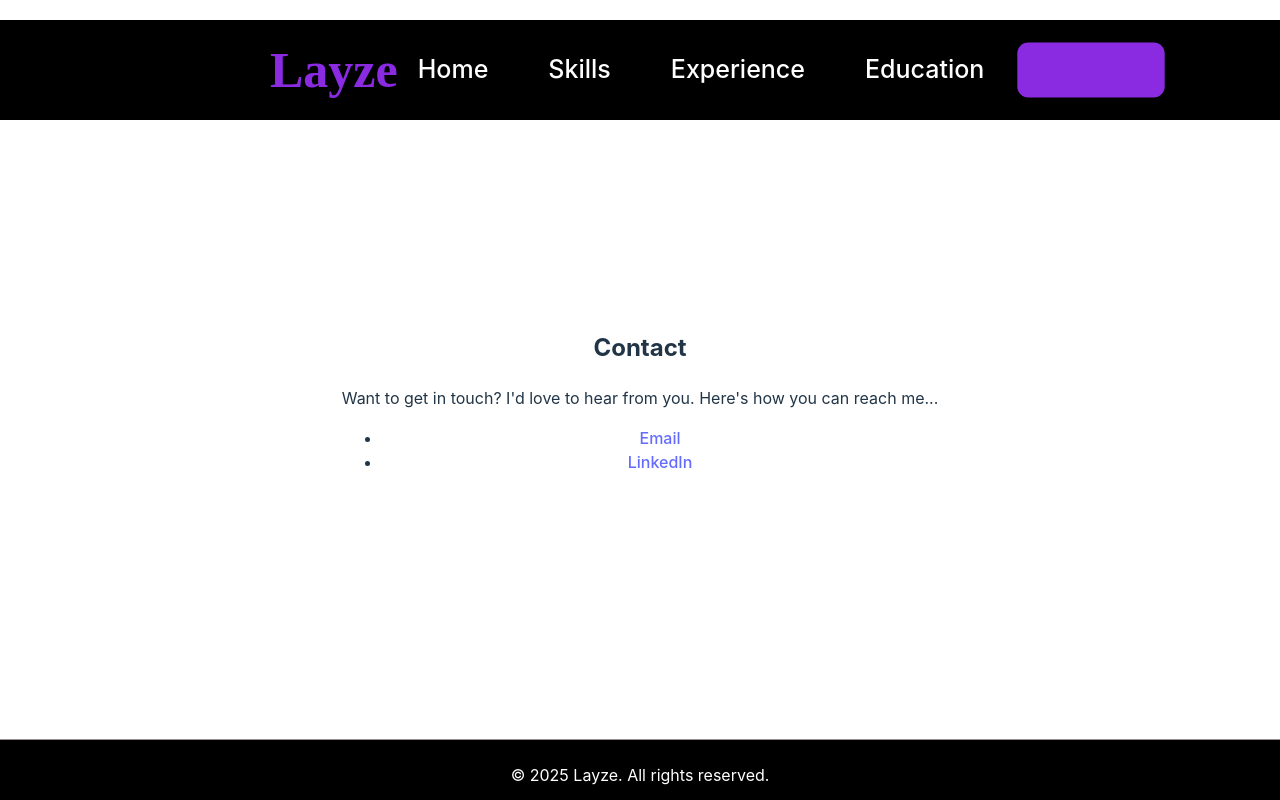
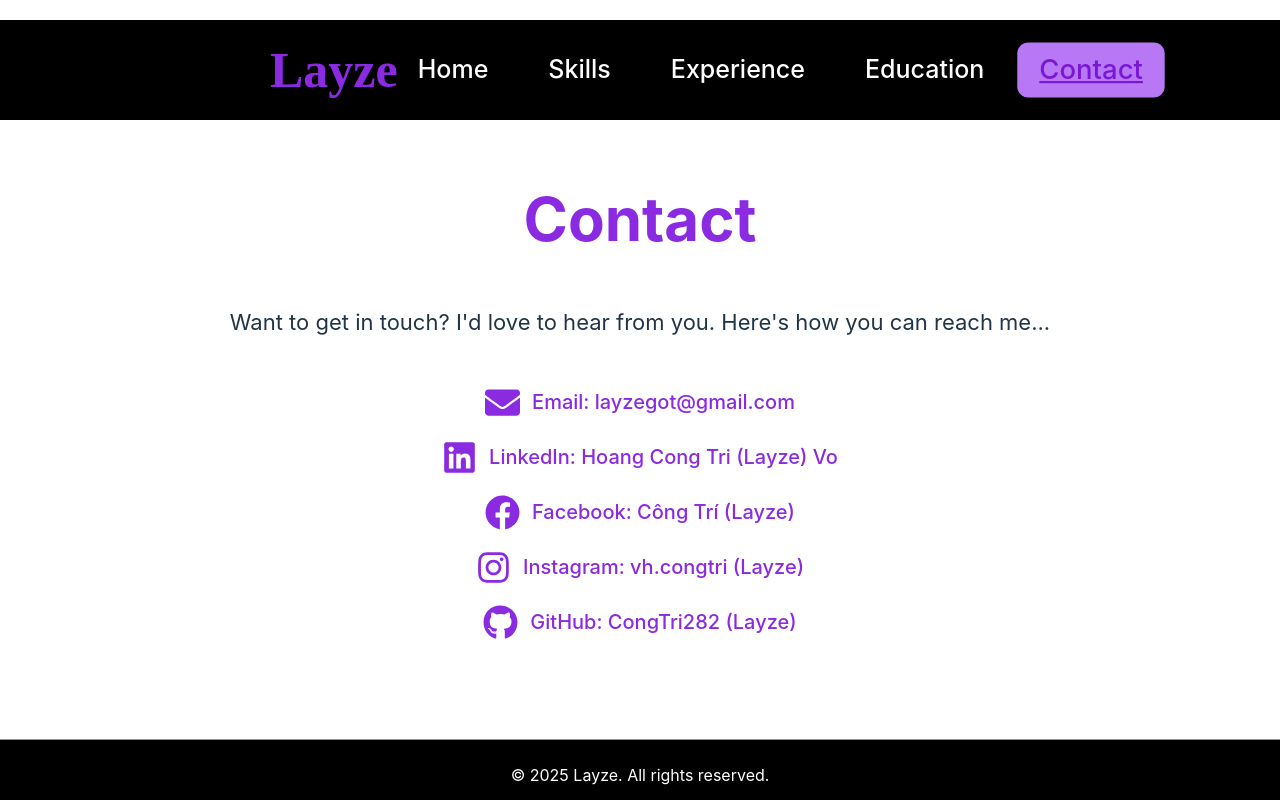
Before and after one commit to CongTri282/LayzePortfolio, a React (Vite) app: page /contact in a window 1280 px wide. Built offline with nearby package versions, Linux system fonts and the light colour scheme.

Commit message:
Add contact page with social media links and styles

```diff
--- a/src/components/Header.css
+++ b/src/components/Header.css
@@ -81,3 +81,9 @@
   color: rgba(106, 0, 206, 0.808);
   transform: scale(1.1);
 }
+
+.nav-link.contact.active {
+  background-color: rgb(184, 120, 245);
+  color: rgba(106, 0, 206, 0.808);
+  transform: scale(1.1);
+}
--- /dev/null
+++ b/src/pages/Contact.css
@@ -0,0 +1,49 @@
+.contact-container {
+  display: flex;
+  flex-direction: column;
+  align-items: center;
+  justify-content: center;
+  height: 100vh;
+}
+
+.section-title {
+  font-size: 60px;
+  font-weight: bold;
+  color: blueviolet;
+  margin-bottom: 20px;
+}
+
+.contact-text {
+  font-size: 22px;
+  margin-bottom: 30px;
+}
+
+.contact-list {
+  list-style: none;
+  padding: 0;
+}
+
+.contact-list-item {
+  display: flex;
+  align-items: center;
+  justify-content: center;
+  margin-bottom: 20px;
+}
+
+.contact-link {
+  display: flex;
+  align-items: center;
+  font-size: 20px;
+  color: blueviolet;
+  text-decoration: none;
+  transition: color 0.3s, transform 0.3s;
+}
+
+.contact-link:hover {
+  transform: scale(1.1);
+  color: rgb(211, 116, 252);
+}
+
+.contact-link svg {
+  margin-right: 12px;
+}
--- a/src/pages/Contact.tsx
+++ b/src/pages/Contact.tsx
@@ -1,3 +1,6 @@
+import { FaLinkedin, FaEnvelope, FaFacebook, FaInstagram, FaGithub } from "react-icons/fa";
+import "./Contact.css";
+
 function Contact() {
   return (
     <section id="contact" className="contact">
@@ -7,12 +10,42 @@ function Contact() {
         <ul className="contact-list">
           <li className="contact-list-item">
             <a href="mailto:layzegot@gmail.com" className="contact-link">
-              Email
+              <FaEnvelope size={35} /> Email: layzegot@gmail.com
             </a>
           </li>
           <li className="contact-list-item">
-            <a href="https://www.linkedin.com/in/layze/" className="contact-link">
-              LinkedIn
+            <a
+              href="https://www.linkedin.com/in/hoang-cong-tri-vo-a6b7b3346/"
+              target="_blank"
+              rel="noopener noreferrer"
+              className="contact-link"
+            >
+              <FaLinkedin size={35} /> LinkedIn: Hoang Cong Tri (Layze) Vo
+            </a>
+          </li>
+          <li className="contact-list-item">
+            <a
+              href="https://www.facebook.com/vohoangcongtri"
+              target="_blank"
+              rel="noopener noreferrer"
+              className="contact-link"
+            >
+              <FaFacebook size={35} /> Facebook: Công Trí (Layze)
+            </a>
+          </li>
+          <li className="contact-list-item">
+            <a
+              href="https://www.instagram.com/vh.congtri/"
+              target="_blank"
+              rel="noopener noreferrer"
+              className="contact-link"
+            >
+              <FaInstagram size={35} /> Instagram: vh.congtri (Layze)
+            </a>
+          </li>
+          <li className="contact-list-item">
+            <a href="https://github.com/CongTri282" target="_blank" rel="noopener noreferrer" className="contact-link">
+              <FaGithub size={35} /> GitHub: CongTri282 (Layze)
             </a>
           </li>
         </ul>
@@ -20,4 +53,5 @@ function Contact() {
     </section>
   );
 }
+
 export default Contact;
--- a/src/pages/Home.tsx
+++ b/src/pages/Home.tsx
@@ -37,11 +37,7 @@ function Home() {
           <a href="https://www.instagram.com/vh.congtri/" target="_blank" rel="noopener noreferrer">
             <FaInstagram size={35} />
           </a>
-          <a
-            href="https://www.linkedin.com/in/ho%C3%A0ng-c%C3%B4ng-tr%C3%AD-v%C3%B5-a6b7b3346/"
-            target="_blank"
-            rel="noopener noreferrer"
-          >
+          <a href="https://www.linkedin.com/in/hoang-cong-tri-vo-a6b7b3346/" target="_blank" rel="noopener noreferrer">
             <FaLinkedin size={35} />
           </a>
           <a href="https://github.com/CongTri282" target="_blank" rel="noopener noreferrer">
```
